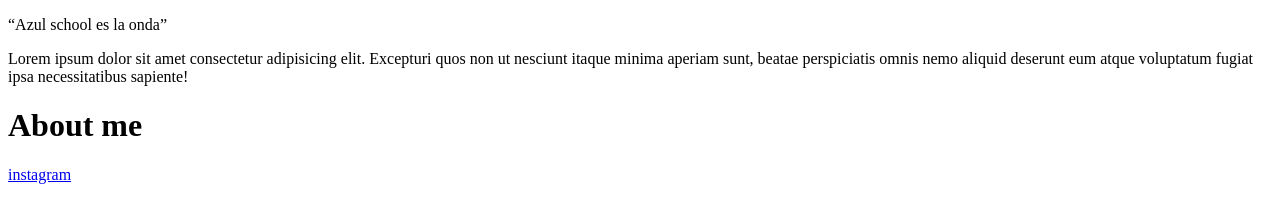
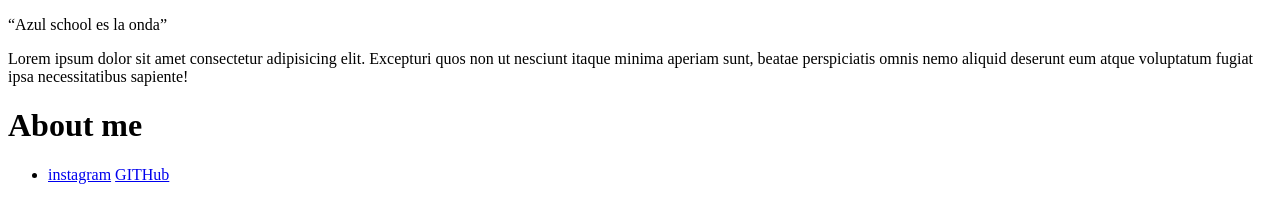
Before and after one commit to ArielCoronel18/GIT-Curso, a plain HTML site: page index.html in a window 1280 px wide. Drawn offline with Linux system fonts and the light colour scheme.

Commit message:
modifide footer html

```diff
--- a/index.html
+++ b/index.html
@@ -17,6 +17,13 @@
     </section>
     <h1>About me</h1>
 
-    <footer><a href="https://www.instagram.com/ariel_coronel_31/">instagram</a></footer>
+    <footer>
+        <ul>
+            <li>
+                <a href="https://www.instagram.com/ariel_coronel_31/">instagram</a>
+                <a href="https://github.com/ArielCoronel18">GITHub</a>
+            </li>
+        </ul>
+    </footer>
 </body>
 </html>
```
